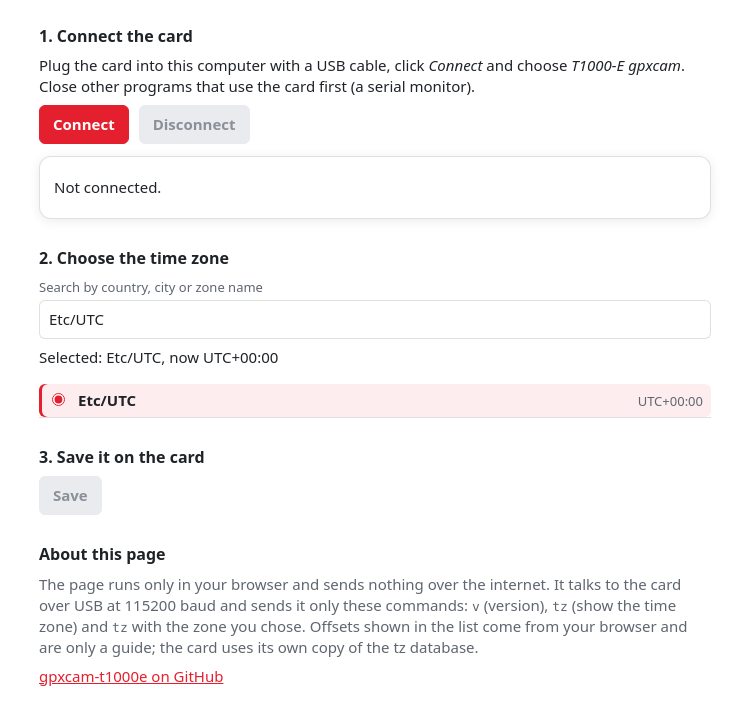
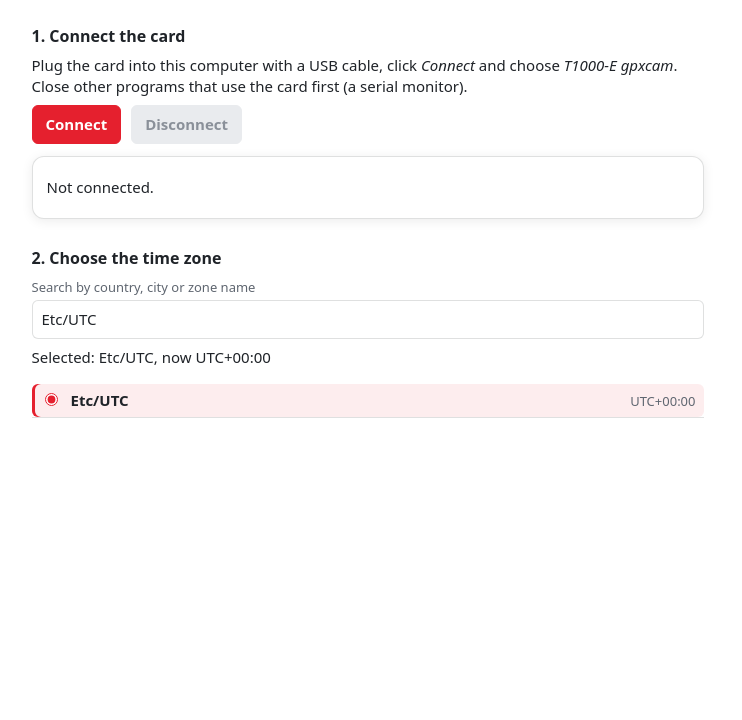
Before and after one commit to TomaszBojanowski/gpxcam-t1000e, a plain HTML site: page docs/timezone/index.html in a window 1280 px wide. Shown: the part 80-800 px from the top of the page, without its empty margins (265-1007 px from the left). Drawn offline with Linux system fonts and the light colour scheme.

Commit message:
tz page: stop the page from jumping
A fixed space for the scroll bar (scrollbar-gutter: stable) keeps the
page from moving sideways when the bar appears, and a fixed height of
about six results keeps Save and the rest in place while typing.

```diff
--- a/docs/timezone/index.html
+++ b/docs/timezone/index.html
@@ -50,6 +50,7 @@
   }
 }
 * { box-sizing: border-box; }
+html { scrollbar-gutter: stable; } /* the page does not move sideways when its scroll bar comes and goes */
 body {
   margin: 0;
   padding: 24px 16px 48px;
@@ -109,7 +110,8 @@ input[type="search"] {
 }
 input[type="search"]:focus { border-color: var(--accent); }
 input[type="radio"] { accent-color: var(--accent); }
-#results { list-style: none; margin: 8px 0 0; padding: 0; max-height: 22rem; overflow-y: auto; }
+/* A fixed height of about six results, so what follows does not move while typing */
+#results { list-style: none; margin: 8px 0 0; padding: 0; height: 19.6rem; overflow-y: auto; }
 #results li { border-bottom: 1px solid var(--line); }
 #results label { display: flex; gap: 10px; align-items: baseline; padding: 6px 8px; cursor: pointer; border-radius: 6px; }
 #results label:hover { background: var(--hover); }
```
